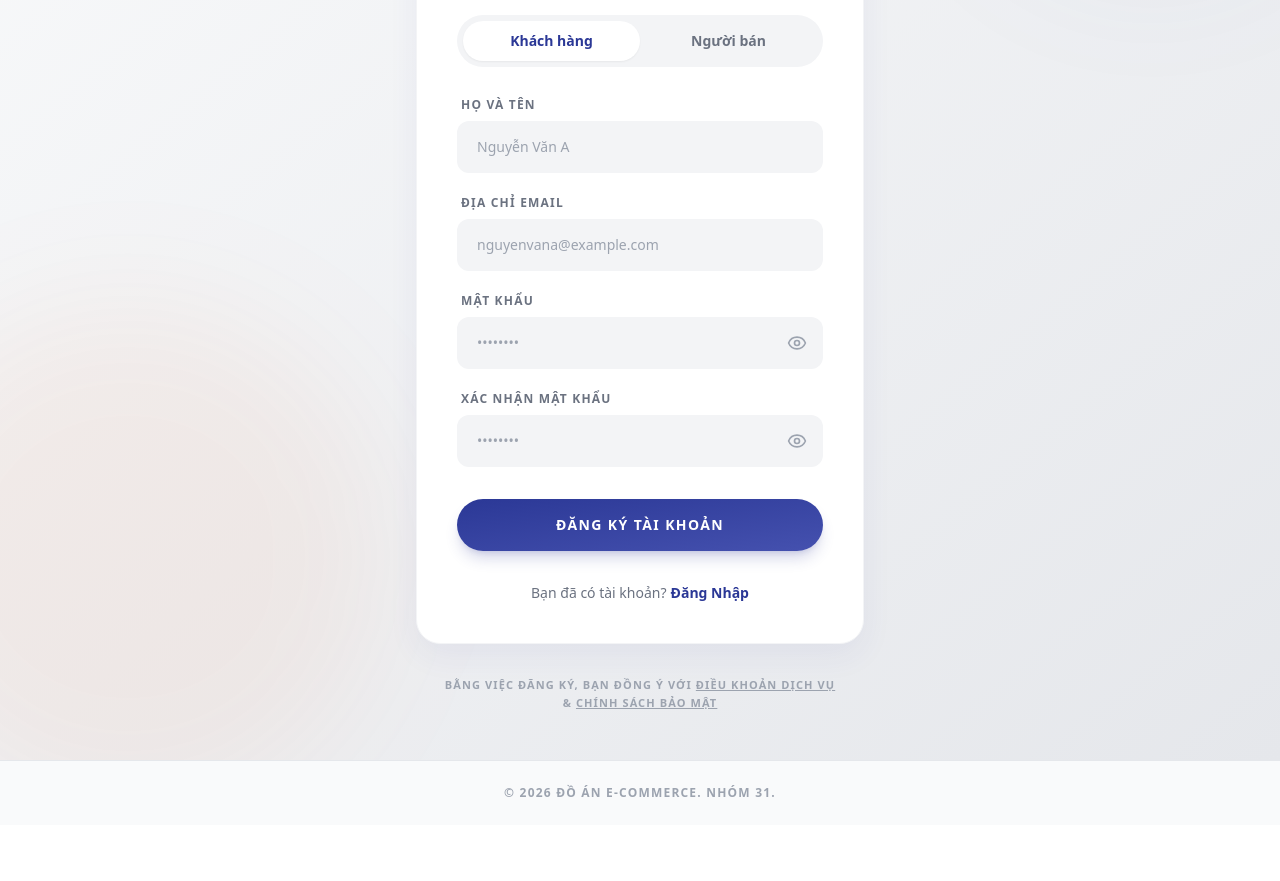
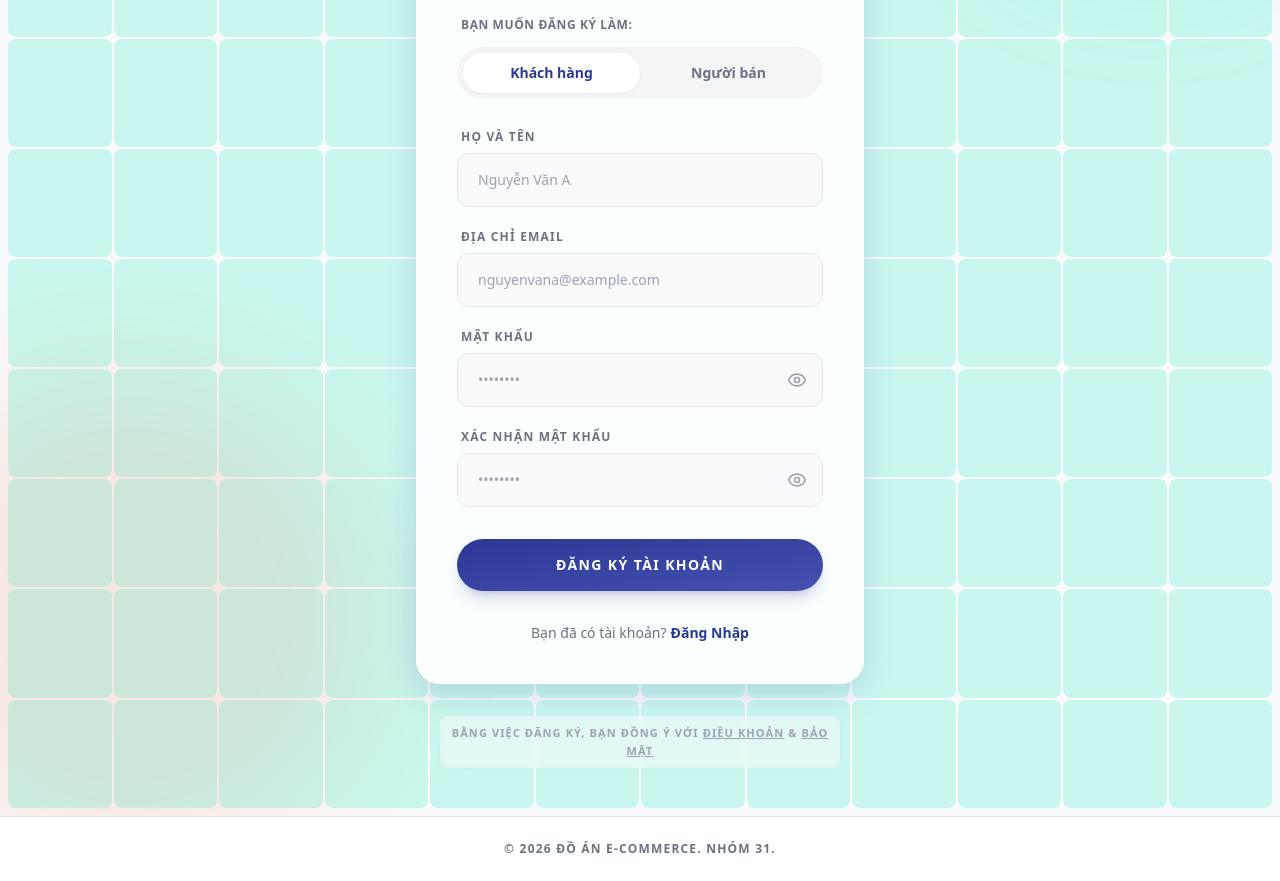
Before and after one commit to KhuongVAnh/e-commerce, a React (Vite) app in the folder frontend/: page /register in a window 1280 px wide. Shown: the part 300-1181 px from the top of the page. Before the commit the page ends 1125 px from the top, so only its background shows below. Built offline with nearby package versions, Linux system fonts and the light colour scheme; no server answers; the HTML template or start-up script is replaced by a standard one.

Commit message:
fetch(frontend): update layout login & register

```diff
--- /dev/null
+++ b/frontend/src/components/AuthBackground.jsx
@@ -0,0 +1,29 @@
+import React, { useState } from 'react';
+
+const AuthBackground = ({ theme = 'default' }) => {
+  const [hoverIndex, setHoverIndex] = useState(null);
+  const tiles = Array.from({ length: 120 });
+
+  const baseColor = theme === 'teal' ? 'bg-teal-200/50' : 'bg-indigo-200/50';
+
+  const hoverColor = theme === 'teal' ? 'bg-teal-500/80' : 'bg-[#2b3896]/80';
+
+  return (
+    <div className="absolute inset-0 grid gap-[2px] p-2 grid-cols-12 grid-rows-[10] [perspective:500px] z-0 overflow-hidden bg-gray-50">
+      {tiles.map((_, index) => (
+        <div
+          key={index}
+          onMouseEnter={() => setHoverIndex(index)}
+          onMouseLeave={() => setHoverIndex(null)}
+          className={`rounded-lg transition-all ${
+            hoverIndex === index
+              ? `transform [transform:translateZ(30px)] shadow-lg duration-200 ${hoverColor}`
+              : `${baseColor} duration-1000`
+          }`}
+        ></div>
+      ))}
+    </div>
+  );
+};
+
+export default AuthBackground;
--- a/frontend/src/pages/auth/Register.jsx
+++ b/frontend/src/pages/auth/Register.jsx
@@ -2,6 +2,7 @@ import { useState } from 'react';
 import { Link, useNavigate } from 'react-router-dom';
 import { Eye, EyeOff } from 'lucide-react';
 import { authService } from '../../services/authService';
+import AuthBackground from '../../components/AuthBackground';
 
 const Register = () => {
   const navigate = useNavigate();
@@ -68,28 +69,28 @@ const Register = () => {
   };
 
   return (
-    <div className="bg-gray-50 font-sans text-gray-900 min-h-screen flex flex-col">
-      <main className="flex-grow flex flex-col items-center justify-center relative overflow-hidden px-4 py-12 bg-gradient-to-br from-gray-50 to-gray-200">
+    <div className="font-sans text-gray-900 min-h-screen flex flex-col relative">
+      <main className="flex-grow flex flex-col items-center justify-center relative overflow-hidden px-4 py-12">
 
-        {/* Background Effects */}
-        <div className="absolute top-[-10%] right-[-5%] w-96 h-96 bg-[#2b3896]/5 rounded-full blur-3xl pointer-events-none"></div>
-        <div className="absolute bottom-[-5%] left-[-10%] w-[32rem] h-[32rem] bg-orange-600/5 rounded-full blur-3xl pointer-events-none"></div>
+        <AuthBackground theme="teal" />
 
-        {/* Header */}
-        <div className="mb-10 text-center z-10 w-full flex flex-col items-center">
-          <h1 className="text-4xl font-extrabold tracking-tighter text-[#2b3896] leading-none mb-2 uppercase">
+        <div className="absolute top-[-10%] right-[-5%] w-96 h-96 bg-teal-500/10 rounded-full blur-3xl pointer-events-none z-0"></div>
+        <div className="absolute bottom-[-5%] left-[-10%] w-[32rem] h-[32rem] bg-orange-600/10 rounded-full blur-3xl pointer-events-none z-0"></div>
+
+        <div className="mb-10 text-center z-10 w-full flex flex-col items-center pointer-events-none">
+          <h1 className="text-4xl font-extrabold tracking-tighter text-[#2b3896] leading-none mb-2 uppercase drop-shadow-md bg-white/50 px-6 py-2 rounded-2xl backdrop-blur-sm inline-block">
             E-COMMERCE
           </h1>
-          <p className="text-gray-500 tracking-wide uppercase text-xs font-semibold">
+          <p className="text-gray-600 tracking-wide uppercase text-xs font-bold drop-shadow-sm bg-white/50 px-4 py-1 rounded-full backdrop-blur-sm mt-2">
             Sàn thương mại điện tử dành cho bạn
           </p>
         </div>
 
         <section className="w-full max-w-md z-10">
-          <div className="bg-white shadow-[0px_12px_32px_rgba(43,56,150,0.06)] rounded-3xl p-8 md:p-10 border border-gray-100">
+          <div className="bg-white/90 backdrop-blur-xl shadow-[0px_12px_32px_rgba(43,56,150,0.15)] rounded-3xl p-8 md:p-10 border border-white/40">
             <header className="mb-8 text-center">
               <h2 className="font-extrabold text-2xl text-gray-900 leading-tight tracking-tight">Tạo Tài Khoản</h2>
-              <p className="text-gray-500 text-sm mt-2">Bắt đầu hành trình mua sắm & kinh doanh của bạn.</p>
+              <p className="text-gray-500 text-sm mt-2 font-medium">Bắt đầu hành trình mua sắm & kinh doanh của bạn.</p>
             </header>
 
             {/* HIỂN THỊ LỖI */}
@@ -115,7 +116,7 @@ const Register = () => {
                   <button
                     type="button"
                     onClick={() => setRole('seller')}
-                    className={`flex-1 py-2.5 px-4 rounded-full text-sm font-bold transition-all duration-300 ${role === 'seller' ? 'bg-white text-[#2b3896] shadow-sm' : 'text-gray-500 hover:text-[#2b3896]'}`}
+                    className={`flex-1 py-2.5 px-4 rounded-full text-sm font-bold transition-all duration-300 ${role === 'seller' ? 'bg-white text-orange-600 shadow-sm' : 'text-gray-500 hover:text-orange-600'}`}
                   >
                     Người bán
                   </button>
@@ -134,7 +135,7 @@ const Register = () => {
                     value={formData.fullName}
                     onChange={handleChange}
                     placeholder="Nguyễn Văn A"
-                    className="w-full bg-gray-100 border-none rounded-xl px-5 py-4 text-gray-900 placeholder-gray-400 focus:ring-2 focus:ring-[#2b3896]/40 transition-all outline-none text-sm"
+                    className="w-full bg-gray-50 border border-gray-200 rounded-xl px-5 py-4 text-gray-900 placeholder-gray-400 focus:ring-2 focus:border-[#2b3896] focus:ring-[#2b3896]/40 transition-all outline-none text-sm font-medium"
                   />
                 </div>
 
@@ -147,7 +148,7 @@ const Register = () => {
                     value={formData.email}
                     onChange={handleChange}
                     placeholder="nguyenvana@example.com"
-                    className="w-full bg-gray-100 border-none rounded-xl px-5 py-4 text-gray-900 placeholder-gray-400 focus:ring-2 focus:ring-[#2b3896]/40 transition-all outline-none text-sm"
+                    className="w-full bg-gray-50 border border-gray-200 rounded-xl px-5 py-4 text-gray-900 placeholder-gray-400 focus:ring-2 focus:border-[#2b3896] focus:ring-[#2b3896]/40 transition-all outline-none text-sm font-medium"
                   />
                 </div>
 
@@ -162,7 +163,7 @@ const Register = () => {
                         value={formData.password}
                         onChange={handleChange}
                         placeholder="••••••••"
-                        className="w-full bg-gray-100 border-none rounded-xl px-5 py-4 text-gray-900 placeholder-gray-400 focus:ring-2 focus:ring-[#2b3896]/40 transition-all outline-none text-sm"
+                        className="w-full bg-gray-50 border border-gray-200 rounded-xl px-5 py-4 text-gray-900 placeholder-gray-400 focus:ring-2 focus:border-[#2b3896] focus:ring-[#2b3896]/40 transition-all outline-none text-sm font-medium pr-12"
                       />
                       <button
                         type="button"
@@ -184,7 +185,7 @@ const Register = () => {
                         value={formData.confirmPassword}
                         onChange={handleChange}
                         placeholder="••••••••"
-                        className="w-full bg-gray-100 border-none rounded-xl px-5 py-4 text-gray-900 placeholder-gray-400 focus:ring-2 focus:ring-[#2b3896]/40 transition-all outline-none text-sm"
+                        className="w-full bg-gray-50 border border-gray-200 rounded-xl px-5 py-4 text-gray-900 placeholder-gray-400 focus:ring-2 focus:border-[#2b3896] focus:ring-[#2b3896]/40 transition-all outline-none text-sm font-medium pr-12"
                       />
                       <button
                         type="button"
@@ -219,15 +220,15 @@ const Register = () => {
           </div>
 
           <div className="mt-8 px-6 text-center">
-            <p className="text-gray-400 text-[11px] leading-relaxed uppercase tracking-widest font-semibold">
-              Bằng việc đăng ký, bạn đồng ý với <Link to="/terms" className="hover:text-[#2b3896] transition-colors underline">Điều khoản dịch vụ</Link> & <Link to="/privacy" className="hover:text-[#2b3896] transition-colors underline">Chính sách bảo mật</Link>
+            <p className="text-gray-400 text-[11px] leading-relaxed uppercase tracking-widest font-semibold drop-shadow-sm bg-white/50 backdrop-blur-sm rounded-lg p-2 inline-block">
+              Bằng việc đăng ký, bạn đồng ý với <Link to="/terms" className="hover:text-[#2b3896] transition-colors underline">Điều khoản</Link> & <Link to="/privacy" className="hover:text-[#2b3896] transition-colors underline">Bảo mật</Link>
             </p>
           </div>
         </section>
       </main>
 
-      <footer className="w-full py-6 text-center border-t border-gray-200 bg-gray-50">
-        <p className="text-xs text-gray-400 tracking-widest uppercase font-bold">© 2026 Đồ án E-Commerce. Nhóm 31.</p>
+      <footer className="w-full py-6 text-center border-t border-gray-200 bg-white/50 backdrop-blur-sm relative z-10">
+        <p className="text-xs text-gray-500 tracking-widest uppercase font-bold">© 2026 Đồ án E-Commerce. Nhóm 31.</p>
       </footer>
     </div>
   );
```
Also changed, not shown: frontend/src/pages/auth/Login.jsx (+25 -25 lines).
